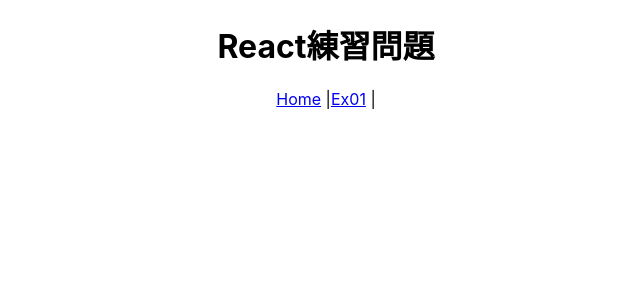
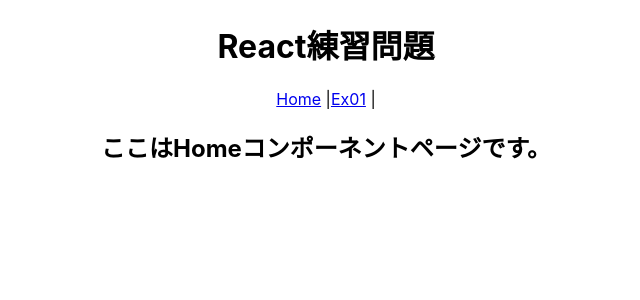
Before and after one commit to ryota-09/ex-react-app, a React (Create React App) app: page / in a window 1280 px wide. Shown: the top 300 px of the page, without its empty margins (314-954 px from the left). Built offline with nearby package versions, Linux system fonts and the light colour scheme; the HTML template or start-up script is replaced by a standard one.

Commit message:
ルーティングの準備OK

```diff
--- a/src/App.tsx
+++ b/src/App.tsx
@@ -1,5 +1,5 @@
 import React from "react";
-import { BrowserRouter, Link } from "react-router-dom";
+import { BrowserRouter, Link, } from "react-router-dom";
 import { Router } from "./router/Router";
 import "./App.css";
 
--- a/src/router/Router.tsx
+++ b/src/router/Router.tsx
@@ -1,9 +1,11 @@
 import { Route, Switch } from "react-router-dom";
 import { PageRoutes } from "../router/PageRoutes";
+import { Home } from "../components/Home"
 
 export const Router = () => {
   return (
-    <Route
+    <Switch>
+      <Route
       path="/"
       render={({ match: url }) => (
         <Switch>
@@ -11,7 +13,7 @@ export const Router = () => {
             <Route
               key={route.path}
               exact={route.exact}
-              path={`${url}${route.path}`}
+              path={`${route.path}`}
             >
               {route.children}
             </Route>
@@ -19,5 +21,6 @@ export const Router = () => {
         </Switch>
       )}
     ></Route>
+    </Switch>
   );
 };
--- a/tsconfig.json
+++ b/tsconfig.json
@@ -10,7 +10,7 @@
     "skipLibCheck": true,
     "esModuleInterop": true,
     "allowSyntheticDefaultImports": true,
-    // "strict": true,
+    "strict": true,
     "forceConsistentCasingInFileNames": true,
     "noFallthroughCasesInSwitch": true,
     "module": "esnext",
```
